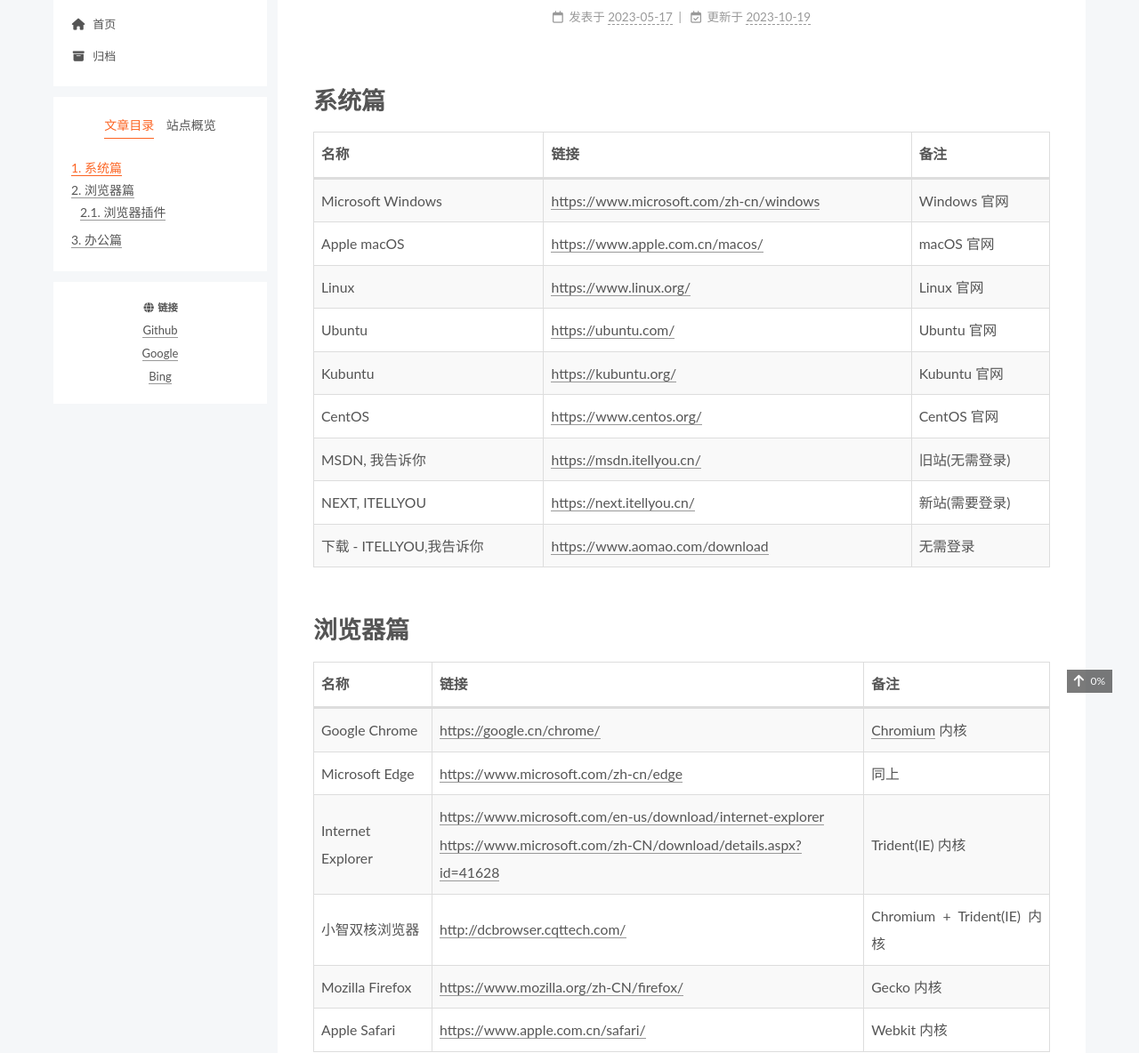
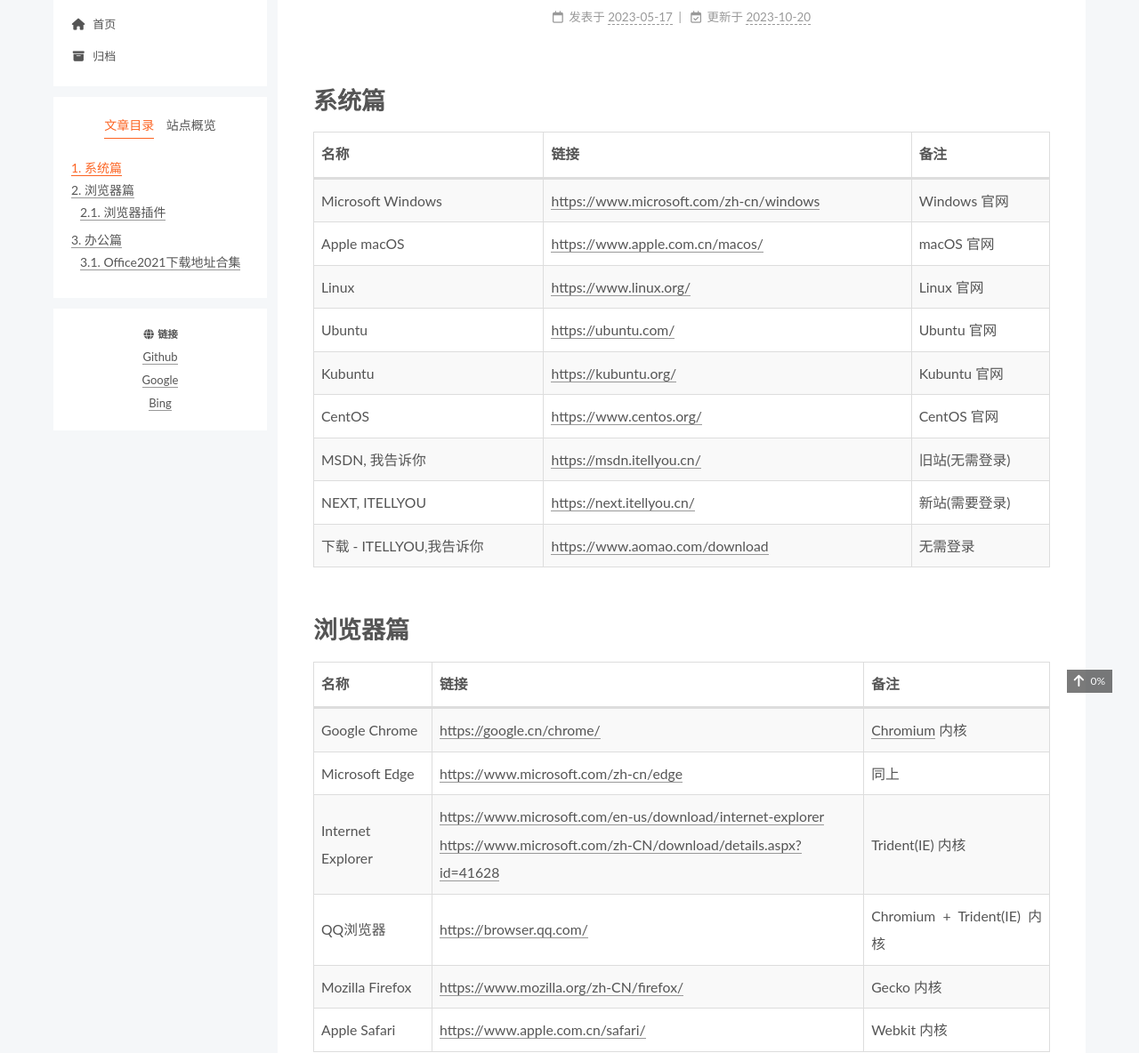
Before and after one commit to CJTZXZ/CJTZXZ.github.io, a plain HTML site: page 2023/05/17/常用软件网址/index.html in a window 1280 px wide. Shown: the part 121-1305 px from the top of the page at 89% size. Drawn offline with nearby package versions, Linux system fonts and the light colour scheme.

Commit message:
Site updated: 2023-10-20 10:42:00

```diff
--- a/2023/05/17/常用软件网址/index.html
+++ b/2023/05/17/常用软件网址/index.html
@@ -28,7 +28,7 @@
 <meta property="og:description" content="系统篇   名称 链接 备注    Microsoft Windows https:&#x2F;&#x2F;www.microsoft.com&#x2F;zh-cn&#x2F;windows Windows 官网   Apple macOS https:&#x2F;&#x2F;www.apple.com.cn&#x2F;macos&#x2F; macOS 官网   Linux https:&#x2F;&#x2F;www.linux.org&#x2F; Linux 官网   Ubuntu https:&#x2F;&#x2F;u">
 <meta property="og:locale" content="zh_CN">
 <meta property="article:published_time" content="2023-05-17T03:15:53.000Z">
-<meta property="article:modified_time" content="2023-10-19T09:20:06.406Z">
+<meta property="article:modified_time" content="2023-10-20T00:43:47.682Z">
 <meta property="article:author" content="CJTZXZ">
 <meta name="twitter:card" content="summary">
 
@@ -113,7 +113,7 @@
       <div class="sidebar-panel-container">
         <!--noindex-->
         <div class="post-toc-wrap sidebar-panel">
-            <div class="post-toc animated"><ol class="nav"><li class="nav-item nav-level-1"><a class="nav-link" href="#%E7%B3%BB%E7%BB%9F%E7%AF%87"><span class="nav-number">1.</span> <span class="nav-text">系统篇</span></a></li><li class="nav-item nav-level-1"><a class="nav-link" href="#%E6%B5%8F%E8%A7%88%E5%99%A8%E7%AF%87"><span class="nav-number">2.</span> <span class="nav-text">浏览器篇</span></a><ol class="nav-child"><li class="nav-item nav-level-2"><a class="nav-link" href="#%E6%B5%8F%E8%A7%88%E5%99%A8%E6%8F%92%E4%BB%B6"><span class="nav-number">2.1.</span> <span class="nav-text">浏览器插件</span></a></li></ol></li><li class="nav-item nav-level-1"><a class="nav-link" href="#%E5%8A%9E%E5%85%AC%E7%AF%87"><span class="nav-number">3.</span> <span class="nav-text">办公篇</span></a></li></ol></div>
+            <div class="post-toc animated"><ol class="nav"><li class="nav-item nav-level-1"><a class="nav-link" href="#%E7%B3%BB%E7%BB%9F%E7%AF%87"><span class="nav-number">1.</span> <span class="nav-text">系统篇</span></a></li><li class="nav-item nav-level-1"><a class="nav-link" href="#%E6%B5%8F%E8%A7%88%E5%99%A8%E7%AF%87"><span class="nav-number">2.</span> <span class="nav-text">浏览器篇</span></a><ol class="nav-child"><li class="nav-item nav-level-2"><a class="nav-link" href="#%E6%B5%8F%E8%A7%88%E5%99%A8%E6%8F%92%E4%BB%B6"><span class="nav-number">2.1.</span> <span class="nav-text">浏览器插件</span></a></li></ol></li><li class="nav-item nav-level-1"><a class="nav-link" href="#%E5%8A%9E%E5%85%AC%E7%AF%87"><span class="nav-number">3.</span> <span class="nav-text">办公篇</span></a><ol class="nav-child"><li class="nav-item nav-level-2"><a class="nav-link" href="#Office2021%E4%B8%8B%E8%BD%BD%E5%9C%B0%E5%9D%80%E5%90%88%E9%9B%86"><span class="nav-number">3.1.</span> <span class="nav-text">Office2021下载地址合集</span></a></li></ol></li></ol></div>
         </div>
         <!--/noindex-->
 
@@ -215,7 +215,7 @@
         <i class="far fa-calendar-check"></i>
       </span>
       <span class="post-meta-item-text">更新于</span>
-      <time title="修改时间：2023-10-19 17:20:06" itemprop="dateModified" datetime="2023-10-19T17:20:06+08:00">2023-10-19</time>
+      <time title="修改时间：2023-10-20 08:43:47" itemprop="dateModified" datetime="2023-10-20T08:43:47+08:00">2023-10-20</time>
     </span>
 
 
@@ -307,8 +307,8 @@
 <td>Trident(IE) 内核</td>
 </tr>
 <tr>
-<td>小智双核浏览器</td>
-<td><a target="_blank" rel="noopener" href="http://dcbrowser.cqttech.com/">http://dcbrowser.cqttech.com/</a></td>
+<td>QQ浏览器</td>
+<td><a target="_blank" rel="noopener" href="https://browser.qq.com/">https://browser.qq.com/</a></td>
 <td>Chromium + Trident(IE) 内核</td>
 </tr>
 <tr>
@@ -410,8 +410,7 @@
 <td>官网无中文</td>
 </tr>
 </tbody></table>
-<p>Office2021下载地址合集</p>
-<p>说明：仅支持Win10&#x2F;11系统，img镜像Win10&#x2F;11下直接装载打开即可。</p>
+<h2 id="Office2021下载地址合集"><a href="#Office2021下载地址合集" class="headerlink" title="Office2021下载地址合集"></a>Office2021下载地址合集</h2><p>说明：仅支持Win10&#x2F;11系统，img镜像Win10&#x2F;11下直接装载打开即可。</p>
 <ol>
 <li><p><a target="_blank" rel="noopener" href="http://officecdn.microsoft.com/pr/492350f6-3a01-4f97-b9c0-c7c6ddf67d60/media/zh-cn/ProPlus2021Retail.img">专业增强版</a></p>
 </li>
```
Also changed, not shown: index.html (+1 -1 lines).
